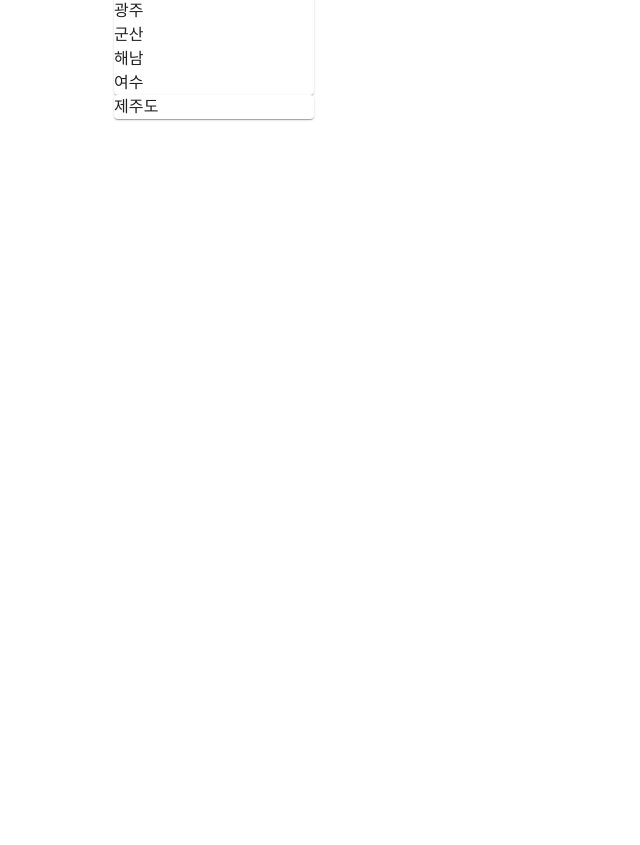
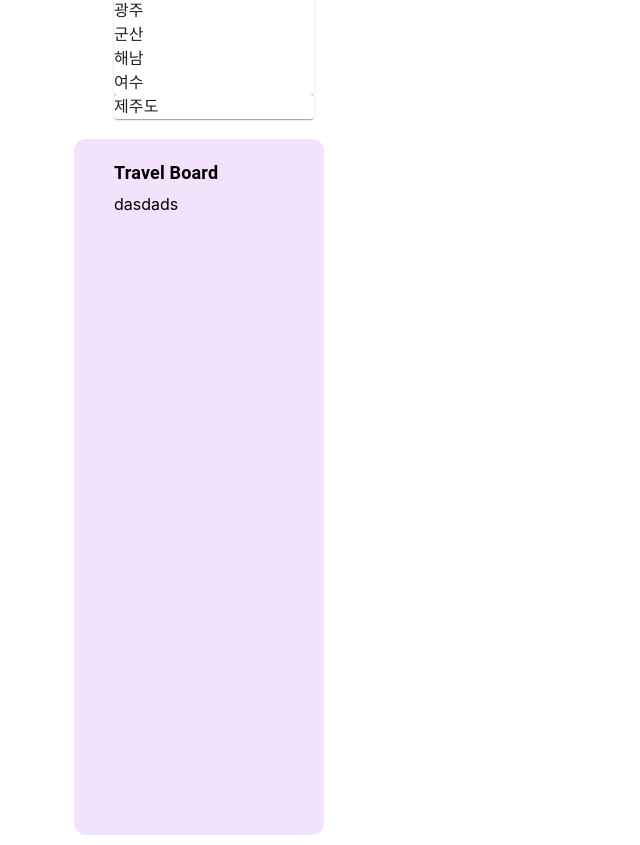
Before and after one commit to Manidle/final, a React (Create React App) app: page /board in a window 1280 px wide. Shown: the part 599-1444 px from the top of the page, without its empty margins (0-640 px from the left). Before the commit the page ends 800 px from the top, so only its background shows below. Built offline with nearby package versions, Linux system fonts and the light colour scheme; no server answers.

Commit message:
feat : Travel DashBoard 껍데기 컴포넌트 생성

```diff
--- a/src/components/dashboardcommunity/DashboardCommunity.jsx
+++ b/src/components/dashboardcommunity/DashboardCommunity.jsx
@@ -1,66 +1,83 @@
-import { Box, Card, Divider, Stack, Typography } from '@mui/material'
-import MenuIcon from '@mui/icons-material/Menu';
-import React, { useState, useEffect } from 'react'
-import { useNavigate } from 'react-router-dom'
-import axios from 'axios';
+import { Box, Card, Divider, Stack, Typography } from "@mui/material";
+import MenuIcon from "@mui/icons-material/Menu";
+import React, { useState, useEffect } from "react";
+import { useNavigate } from "react-router-dom";
+import axios from "axios";
+import Wrapper from "./Wrapper";
+
+const boardList = [
+  { region: "강원도", city: ["속초", "강릉", "양양", "원주"] },
+  { region: "강원도", city: ["속초", "강릉", "양양", "원주"] },
+  { region: "강원도", city: ["속초", "강릉", "양양", "원주"] },
+  { region: "강원도", city: ["속초", "강릉", "양양", "원주"] },
+  { region: "강원도", city: ["속초", "강릉", "양양", "원주"] },
+];
 
 const DashboardCommunity = () => {
-    const navigate = useNavigate()
+  const navigate = useNavigate();
 
-    function handler(props){
-        navigate(`/board/${props}`)
+  function handler(props) {
+    navigate(`/board/${props}`);
   }
 
   const [boardData, setBoardData] = useState([]);
 
-    useEffect(()=>{
-        axios.get('http://localhost:8080/board')
-        .then((response)=>{
+  useEffect(() => {
+    axios
+      .get("http://localhost:8080/board")
+      .then((response) => {
         console.log("게시판데이터");
-            setBoardData(response.data)
+        setBoardData(response.data);
         console.log(boardData);
       })
-        .catch(function(error){
+      .catch(function (error) {
         console.log(error);
-        })
+      });
     console.log("마지막");
     console.log(boardData);
-    },[])
+  }, []);
 
   return (
-    <Box sx={{ padding:'10px'}}>
-        <Box className='dashboardWrapper'>
-            <Box sx={{
-                    display:{ xs:'block', sm:'none'}
-            }}>
+    <Box sx={{ padding: "10px" }}>
+      <Box className="dashboardWrapper">
+        <Box
+          sx={{
+            display: { xs: "block", sm: "none" },
+          }}
+        >
           <MenuIcon />
         </Box>
-            <Box sx={{
-                    display:{ xs:'none', sm:'block'},
+        <Box
+          sx={{
+            display: { xs: "none", sm: "block" },
 
-                    minWidth:"200px",
-                    padding:'20px 10px 20px 40px'
-                    }}  >
+            minWidth: "200px",
+            padding: "20px 10px 20px 40px",
+          }}
+        >
           <Stack>
             <Typography>지역 게시판</Typography>
           </Stack>
-                <Divider/>
+          <Divider />
           <Stack>
-                    <Box border='none'>
+            <Box border="none">
               <Typography>인기💜게시판</Typography>
               <Stack
-                            direction='row'
-                            alignItems='center'
-                            justifyContent='space-between'
-                            sx={{ px:2, py:1}}
+                direction="row"
+                alignItems="center"
+                justifyContent="space-between"
+                sx={{ px: 2, py: 1 }}
                 spacing={0.5}
               >
-                            {boardData.map(
-                                (board, i)=>
-                                <Typography onClick={()=>{handler(board.boardId)}}>
+                {boardData.map((board, i) => (
+                  <Typography
+                    onClick={() => {
+                      handler(board.boardId);
+                    }}
+                  >
                     {board.boardTitle}
                   </Typography>
-                            )}
+                ))}
               </Stack>
             </Box>
             <Card>
@@ -99,8 +116,10 @@ const DashboardCommunity = () => {
           </Stack>
         </Box>
       </Box>
+
+      <Wrapper>dasdads</Wrapper>
     </Box>
-  )
-}
+  );
+};
 
-export default DashboardCommunity
+export default DashboardCommunity;
--- /dev/null
+++ b/src/components/dashboardcommunity/Wrapper.jsx
@@ -0,0 +1,32 @@
+import { Typography } from "@mui/material";
+import { Box } from "@mui/system";
+import React from "react";
+
+const Wrapper = ({ children }) => {
+  return (
+    <div>
+      <Box
+        sx={{
+          display: { xs: "none", sm: "block" },
+          backgroundColor: "#F2E2FC",
+          height: "82vh",
+          minWidth: "200px",
+          padding: "20px 10px 20px 40px",
+          borderRadius: 3,
+        }}
+      >
+        <Typography
+          className="dashBoardTitle"
+          fontSize={18}
+          fontWeight="bold"
+          paddingBottom={1}
+        >
+          Travel Board
+        </Typography>
+        {children}
+      </Box>
+    </div>
+  );
+};
+
+export default Wrapper;
```
Lines whose indentation alone changed are shown as unchanged.
